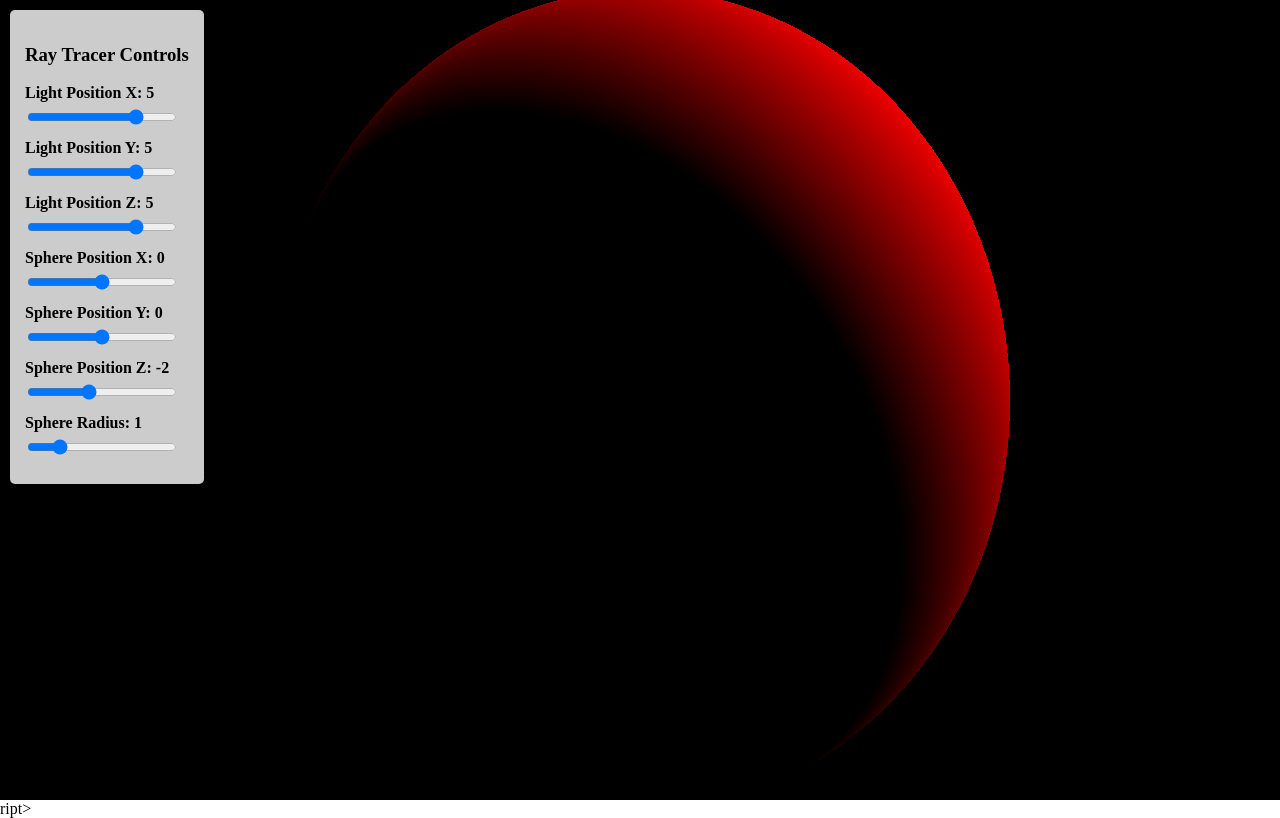
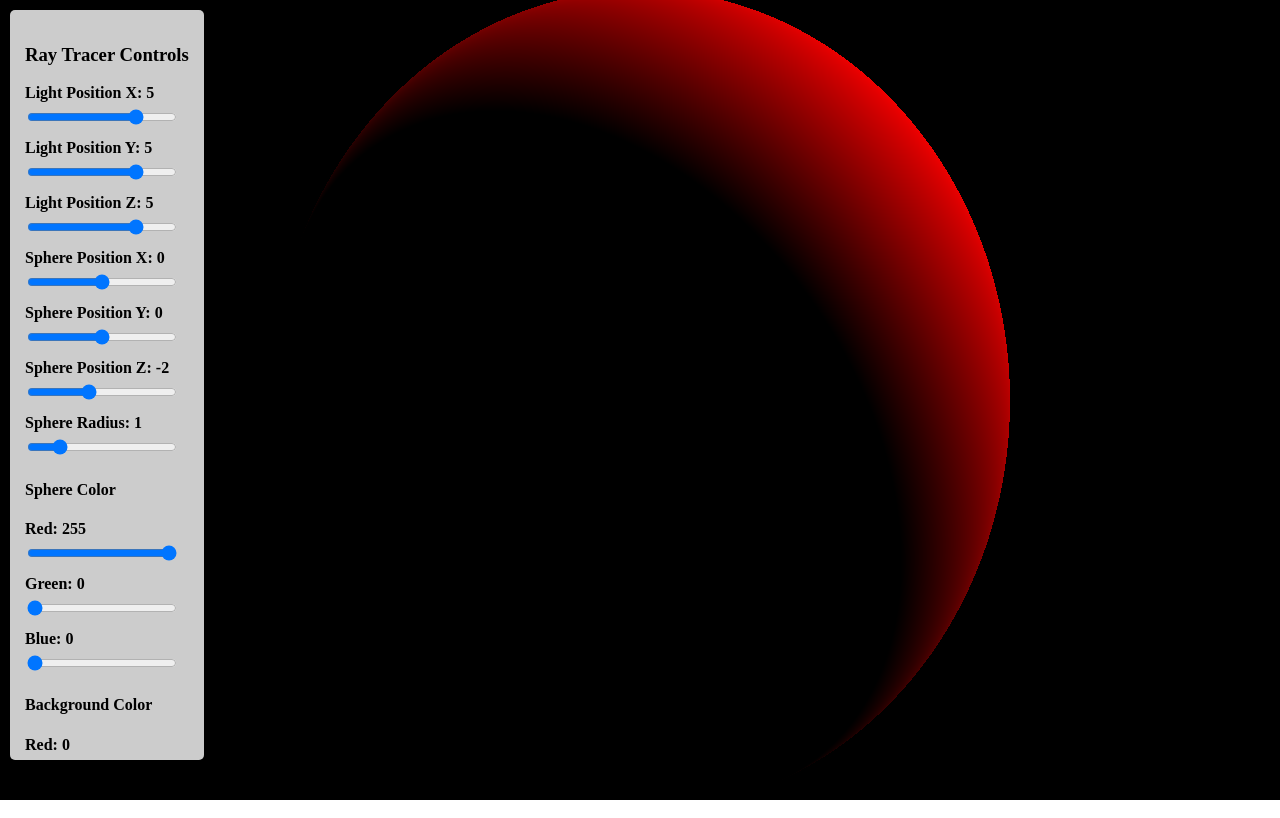
Before and after one commit to ukhanseecs/ray_tracer_js, a plain HTML site: page index.html in a window 1280 px wide. Drawn offline with Linux system fonts and the light colour scheme.

Commit message:
color edit

```diff
--- a/controls.js
+++ b/controls.js
@@ -1,6 +1,6 @@
 // Controls for ray tracer UI
 
-function initControls(loopFunction, lightPosRef, sphereCenterRef, sphereRadiusRef) {
+function initControls(loopFunction, lightPosRef, sphereCenterRef, sphereRadiusRef, sphereColorRef, bgColorRef) {
     // Light position controls
     const lightX = document.getElementById('lightX');
     const lightY = document.getElementById('lightY');
@@ -55,4 +55,50 @@ function initControls(loopFunction, lightPosRef, sphereCenterRef, sphereRadiusRe
         loopFunction(); // Auto-render on change
     });
 
+    // Sphere color controls
+    const sphereRed = document.getElementById('sphereRed');
+    const sphereGreen = document.getElementById('sphereGreen');
+    const sphereBlue = document.getElementById('sphereBlue');
+
+    sphereRed.addEventListener('input', () => {
+        sphereColorRef.x = parseInt(sphereRed.value);
+        document.getElementById('sphereRedValue').textContent = sphereRed.value;
+        loopFunction(); // Auto-render on change
+    });
+
+    sphereGreen.addEventListener('input', () => {
+        sphereColorRef.y = parseInt(sphereGreen.value);
+        document.getElementById('sphereGreenValue').textContent = sphereGreen.value;
+        loopFunction(); // Auto-render on change
+    });
+
+    sphereBlue.addEventListener('input', () => {
+        sphereColorRef.z = parseInt(sphereBlue.value);
+        document.getElementById('sphereBlueValue').textContent = sphereBlue.value;
+        loopFunction(); // Auto-render on change
+    });
+
+    // Background color controls
+    const bgRed = document.getElementById('bgRed');
+    const bgGreen = document.getElementById('bgGreen');
+    const bgBlue = document.getElementById('bgBlue');
+
+    bgRed.addEventListener('input', () => {
+        bgColorRef.r = parseInt(bgRed.value);
+        document.getElementById('bgRedValue').textContent = bgRed.value;
+        loopFunction(); // Auto-render on change
+    });
+
+    bgGreen.addEventListener('input', () => {
+        bgColorRef.g = parseInt(bgGreen.value);
+        document.getElementById('bgGreenValue').textContent = bgGreen.value;
+        loopFunction(); // Auto-render on change
+    });
+
+    bgBlue.addEventListener('input', () => {
+        bgColorRef.b = parseInt(bgBlue.value);
+        document.getElementById('bgBlueValue').textContent = bgBlue.value;
+        loopFunction(); // Auto-render on change
+    });
+
 }
--- a/index.html
+++ b/index.html
@@ -20,6 +20,8 @@
             padding: 15px;
             border-radius: 5px;
             box-shadow: 0 0 10px rgba(0, 0, 0, 0.2);
+            max-height: 90vh;
+            overflow-y: auto;
         }
         .control-group {
             margin-bottom: 10px;
@@ -80,11 +82,38 @@
             <input type="range" id="sphereRadius" min="0.1" max="5" value="1" step="0.1">
         </div>
 
+        <h4>Sphere Color</h4>
+        <div class="control-group">
+            <label>Red: <span id="sphereRedValue">255</span></label>
+            <input type="range" id="sphereRed" min="0" max="255" value="255" step="1">
+        </div>
+        <div class="control-group">
+            <label>Green: <span id="sphereGreenValue">0</span></label>
+            <input type="range" id="sphereGreen" min="0" max="255" value="0" step="1">
+        </div>
+        <div class="control-group">
+            <label>Blue: <span id="sphereBlueValue">0</span></label>
+            <input type="range" id="sphereBlue" min="0" max="255" value="0" step="1">
+        </div>
+
+        <h4>Background Color</h4>
+        <div class="control-group">
+            <label>Red: <span id="bgRedValue">0</span></label>
+            <input type="range" id="bgRed" min="0" max="255" value="0" step="1">
+        </div>
+        <div class="control-group">
+            <label>Green: <span id="bgGreenValue">0</span></label>
+            <input type="range" id="bgGreen" min="0" max="255" value="0" step="1">
+        </div>
+        <div class="control-group">
+            <label>Blue: <span id="bgBlueValue">0</span></label>
+            <input type="range" id="bgBlue" min="0" max="255" value="0" step="1">
+        </div>
 
     </div>
 
     <script src="Library.js"></script>
-    <script src="controls.js"></script>ript>
+    <script src="controls.js"></script>
     <script src="raytracer.js"></script>
 
 </body>
--- a/raytracer.js
+++ b/raytracer.js
@@ -37,6 +37,9 @@ class Ray{
 let sphere_center = new Vector3D(0, 0, -2); // moved from -5 to -2
 let sphere_radius = 1; // reduced from 4 to 1
 let sphere_color = new Vector3D(255, 0, 0); // keep red color
+
+// Create a background color reference
+let bg_color = {r: 0, g: 0, b: 0}; // Default black background
 
 let ray_origin = new Vector3D(0, 0, 0);
 let t = 2;
@@ -137,7 +140,8 @@ function Loop(){
                 ctx.fillStyle = color;
                 ctx.fillRect(i, j, 1, 1);
             } else {
-                ctx.fillStyle = "black";
+                // Use the background color
+                ctx.fillStyle = `rgb(${bg_color.r}, ${bg_color.g}, ${bg_color.b})`;
                 ctx.fillRect(i, j, 1, 1);
             }
         }
@@ -148,6 +152,15 @@ function Loop(){
 // Initialize controls and render the first scene when the page loads
 window.addEventListener('load', () => {
     // Initialize controls with references to variables
-    initControls(Loop, light_pos, sphere_center, sphereRadiusRef);
+    initControls(Loop, light_pos, sphere_center, sphereRadiusRef, sphere_color, bg_color);
+
+    // Set initial values for UI
+    document.getElementById('sphereRedValue').textContent = sphere_color.x;
+    document.getElementById('sphereGreenValue').textContent = sphere_color.y;
+    document.getElementById('sphereBlueValue').textContent = sphere_color.z;
+    document.getElementById('bgRedValue').textContent = bg_color.r;
+    document.getElementById('bgGreenValue').textContent = bg_color.g;
+    document.getElementById('bgBlueValue').textContent = bg_color.b;
+
     Loop(); // Initial render
 });
```
